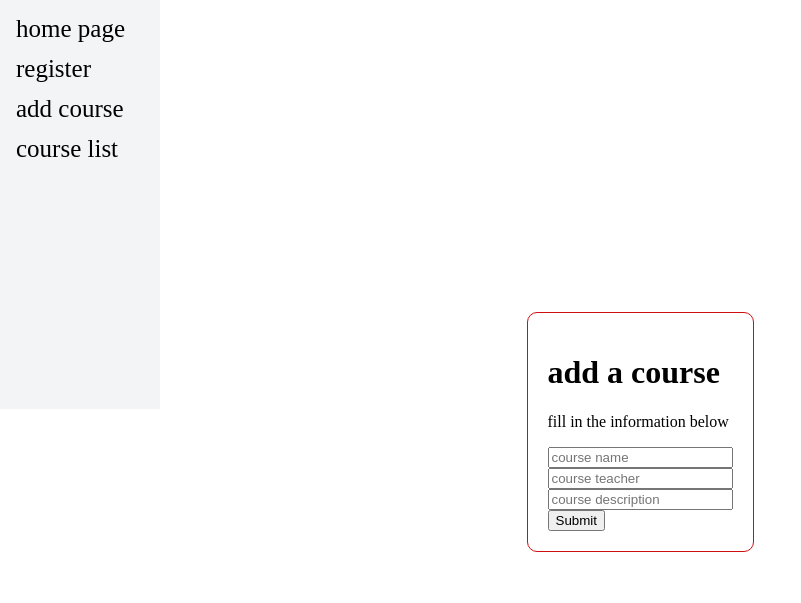
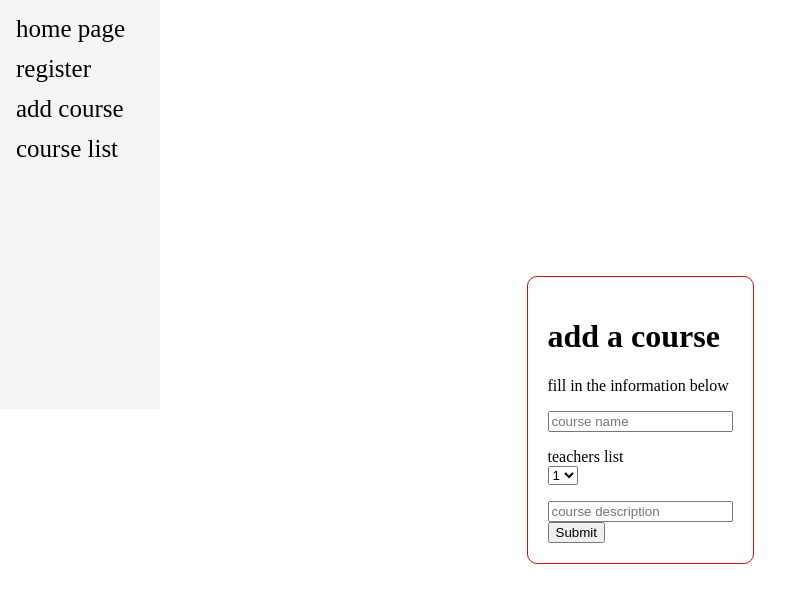
Before and after one commit to rhaigar/students-flask-alexander, a Flask app: template templates/add_course.html in a window 1280 px wide. Shown: the part 145-748 px from the top of the page, without its empty margins (0-801 px from the left). Run offline with Flask 2, Linux system fonts and the light colour scheme; the template is opened without the code that fills it: most values are stand-ins (such as "Sample title", 1, 10 or a date in 2020).

Commit message:
fixed home page and add course teachers drop down

```diff
--- a/app.py
+++ b/app.py
@@ -1,54 +1,71 @@
-from flask import Flask, redirect, url_for,render_template,request
+from flask import Flask, redirect, url_for, render_template, request
 from setup_db import execute_query
 from sqlite3 import IntegrityError
 from collections import namedtuple
 import sqlite3
+
 app = Flask(__name__)
 
-@app.route("/main")
+
+@app.route("/")
 def home_page():
     return render_template('main.html')
 
+
 @app.route("/course_list", methods=['GET'])
 def course_list():
-    if request.method=='GET':
+    if request.method == 'GET':
         with sqlite3.connect("students.db") as conn:
             cur = conn.cursor()
-            cur.execute(f"SELECT * FROM courses_list")
-            courses_list= cur.fetchall()
-    return render_template('course_list.html',courses_list=courses_list)
+            cur.execute("SELECT * FROM courses_list")
+            courses_list = cur.fetchall()
+    return render_template('course_list.html', courses_list=courses_list)
+
 
 @app.route('/register/<student_id>/<course_id>')
 def register(student_id, course_id):
     try:
-        execute_query(f"INSERT INTO students_courses (student_id, course_id) VALUES ('{student_id}', '{course_id}')")
+        execute_query(
+            f"INSERT INTO students_courses (student_id, course_id) VALUES ('{student_id}', '{course_id}')")
     except IntegrityError:
         return f"{student_id} is already registered to {course_id}"
     return redirect(url_for('registrations', student_id=student_id))
 
+
 @app.route('/registrations/<student_id>')
 def registrations(student_id):
-    course_ids=execute_query(f"SELECT course_id FROM students_courses WHERE student_id={student_id}")
-    clean_ids=[ c[0] for c in course_ids ]
-    course_names=[]
+    course_ids = execute_query(
+        f"SELECT course_id FROM students_courses WHERE student_id={student_id}")
+    clean_ids = [c[0] for c in course_ids]
+    course_names = []
     for i in clean_ids:
-        course_names.append(execute_query(f"SELECT name FROM courses WHERE id={i}"))
-    student_name=execute_query(f"SELECT name FROM students WHERE id={student_id}")
-    return render_template("registrations.html", student_name=student_name,course_names=course_names)
+        course_names.append(execute_query(
+            f"SELECT name FROM courses WHERE id={i}"))
+    student_name = execute_query(
+        f"SELECT name FROM students WHERE id={student_id}")
+    return render_template("registrations.html", student_name=student_name, course_names=course_names)
 
-@app.route('/add_course',methods=['GET','POST'])
+
+@app.route('/add_course', methods=['GET', 'POST'])
 def add_course():
-    if request.method=='GET':
-        return render_template("add_course.html")
-    if request.method=='POST':
+    if request.method == 'GET':
         with sqlite3.connect("students.db") as conn:
-            name=request.form["course_name"]
-            course_teacher=request.form["course_teacher"]
-            course_description=request.form["course_description"]
+            teachers = []
             cur = conn.cursor()
-            cur.execute(f"INSERT INTO courses_list (name, teacher_name, description) VALUES ('{name}', '{course_teacher}','{course_description}')")
+            cur.execute("SELECT name FROM teachers")
+            teachers = cur.fetchall()
+        return render_template("add_course.html", teachers=teachers)
+    if request.method == 'POST':
+        with sqlite3.connect("students.db") as conn:
+            name = request.form["course_name"]
+            course_teacher = request.form["course_teacher"]
+            course_description = request.form["course_description"]
+            cur = conn.cursor()
+            cur.execute(
+                f"INSERT INTO courses_list (name, teacher_name, description) VALUES ('{name}', '{course_teacher}','{course_description}')")
         return "new course added"
     return render_template('course_list.html')
 
+
 if __name__ == '__main__':
     app.run(debug=True)
--- a/templates/add_course.html
+++ b/templates/add_course.html
@@ -5,8 +5,14 @@
     <p>fill in the information below</p>
     <form action="/add_course" method="POST">
         <div><input type="text" name="course_name" placeholder="course name"></div>
-        <div><input type="text" name="course_teacher" placeholder="course teacher"></div>
-        <div><input type="text" name="course_description" placeholder="course description"></div>
+        <div>
+            <p>teachers list <br><select name="course_teacher">
+            {% for teacher in teachers %}
+            <option value={{ teacher[0] }}>{{ teacher[0] }}</option>
+            {% endfor %}
+        </select></p>
+        </div>
+      <div><input type="text" name="course_description" placeholder="course description"></div>
         <div><input type="submit" name="submit"></div>
     </form>
 </div>
```
Also changed, not shown: 1 other file.
